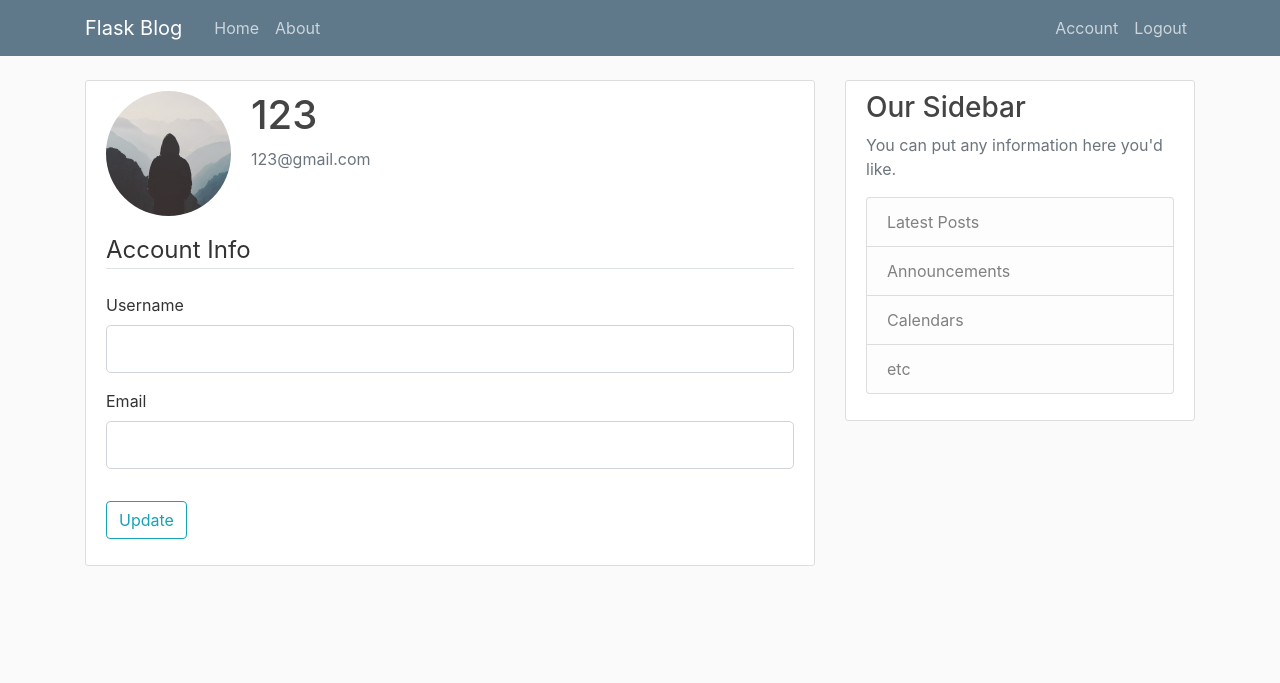
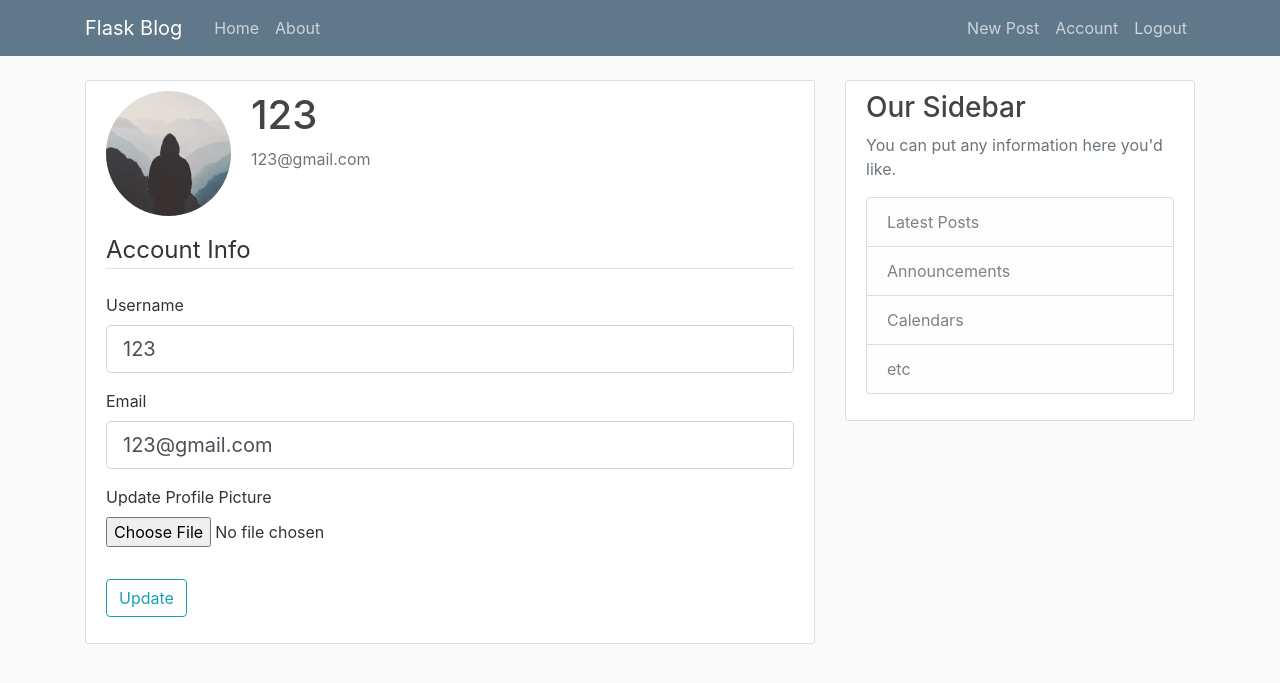
Before and after one commit to Johndodd90/FlaskBlog, a Flask app: page /account in a window 1280 px wide. Shown: the top 683 px of the page. Run offline with Flask 2, Linux system fonts and the light colour scheme; a user stored in the database is signed in; some libraries are stand-ins or nearby versions.

Commit message:
CRUD functionality added

```diff
--- a/flaskblog/forms.py
+++ b/flaskblog/forms.py
@@ -1,6 +1,7 @@
 from flask_wtf import FlaskForm
+from flask_wtf.file import FileField, FileAllowed
 from flask_login import current_user
-from wtforms import StringField, PasswordField, SubmitField, BooleanField
+from wtforms import StringField, PasswordField, SubmitField, BooleanField, TextAreaField
 from wtforms.validators import DataRequired, Length, Email, EqualTo, ValidationError
 from flaskblog.models import User
 
@@ -42,6 +43,8 @@ class UpdateAccountForm(FlaskForm):
     email = StringField('Email',
                         validators=[DataRequired(), Email()])
 
+    picture = FileField('Update Profile Picture', validators=[
+                        FileAllowed(['jpg', 'png'])])
     submit = SubmitField('Update')
 
     def validate_username(self, username):
@@ -57,3 +60,9 @@ class UpdateAccountForm(FlaskForm):
             if user:
                 raise ValidationError(
                     'That email is taken. Please choose another one')
+
+
+class PostForm(FlaskForm):
+    title = StringField('Title', validators=[DataRequired()])
+    content = TextAreaField('Content', validators=[DataRequired()])
+    submit = SubmitField('Post')
--- a/flaskblog/routes.py
+++ b/flaskblog/routes.py
@@ -1,28 +1,17 @@
-from flask import render_template, url_for, flash, redirect, request
+import os
+import secrets
+from PIL import Image
+from flask import render_template, url_for, flash, redirect, request, abort
 from flaskblog import app, db, bcrypt
-from flaskblog.forms import RegistrationForm, LoginForm, UpdateAccountForm
+from flaskblog.forms import RegistrationForm, LoginForm, UpdateAccountForm, PostForm
 from flaskblog.models import User, Post
 from flask_login import login_user, current_user, logout_user, login_required
-
-posts = [
-    {
-        'author': 'Corey Schafer',
-        'title': 'Blog Post 1',
-        'content': 'First post content',
-        'date_posted': 'April 20, 2018'
-    },
-    {
-        'author': 'John Doe',
-        'title': 'Blog Post 2',
-        'content': 'Second post content',
-        'date_posted': 'April 21, 2018'
-    }
-]
 
 
 @app.route("/")
 @app.route("/home")
 def home():
+    posts = Post.query.all()
     return render_template('home.html', posts=posts)
 
 
@@ -70,17 +59,91 @@ def logout():
     return redirect(url_for('home'))
 
 
-@app.route("/account", methods=["GET", "POST"])
+def save_picture(form_picture):
+    random_hex = secrets.token_hex(8)
+    _, f_ext = os.path.splitext(form_picture.filename)
+    picture_fn = random_hex + f_ext
+    picture_path = os.path.join(
+        app.root_path, 'static/profile_pics', picture_fn)
+
+    output_size = (125, 125)
+    i = Image.open(form_picture)
+    i.thumbnail(output_size)
+    i.save(picture_path)
+
+    return picture_fn
+
+
+@app.route("/account", methods=['GET', 'POST'])
 @login_required
 def account():
     form = UpdateAccountForm()
     if form.validate_on_submit():
+        if form.picture.data:
+            picture_file = save_picture(form.picture.data)
+            current_user.image_file = picture_file
         current_user.username = form.username.data
         current_user.email = form.email.data
         db.session.commit()
-        flash('your account has been updated', 'success')
+        flash('Your account has been updated!', 'success')
         return redirect(url_for('account'))
-
+    elif request.method == 'GET':
+        form.username.data = current_user.username
+        form.email.data = current_user.email
     image_file = url_for(
         'static', filename='profile_pics/' + current_user.image_file)
-    return render_template('account.html', title='Account', image_file=image_file, form=form)
+    return render_template('account.html', title='Account',
+                           image_file=image_file, form=form)
+
+
+@app.route("/post/new", methods=['GET', 'POST'])
+@login_required
+def new_post():
+    form = PostForm()
+    if form.validate_on_submit():
+        post = Post(title=form.title.data,
+                    content=form.content.data, author=current_user)
+        db.session.add(post)
+        db.session.commit()
+        flash('Your post has been created!', 'success')
+        return redirect(url_for('home'))
+    return render_template('create_post.html', title='New Post',
+                           form=form, legend='New Post')
+
+
+@app.route("/post/<int:post_id>")
+def post(post_id):
+    post = Post.query.get_or_404(post_id)
+    return render_template('post.html', title=post.title, post=post)
+
+
+@app.route("/post/<int:post_id>/update", methods=['GET', 'POST'])
+@login_required
+def update_post(post_id):
+    post = Post.query.get_or_404(post_id)
+    if post.author != current_user:
+        abort(403)
+    form = PostForm()
+    if form.validate_on_submit():
+        post.title = form.title.data
+        post.content = form.content.data
+        db.session.commit()
+        flash('Your post has been updated!', 'success')
+        return redirect(url_for('post', post_id=post.id))
+    elif request.method == 'GET':
+        form.title.data = post.title
+        form.content.data = post.content
+    return render_template('create_post.html', title='Update Post',
+                           form=form, legend='Update Post')
+
+
+@app.route("/post/<int:post_id>/delete", methods=['POST'])
+@login_required
+def delete_post(post_id):
+    post = Post.query.get_or_404(post_id)
+    if post.author != current_user:
+        abort(403)
+    db.session.delete(post)
+    db.session.commit()
+    flash('Your post has been deleted!', 'success')
+    return redirect(url_for('home'))
--- a/flaskblog/templates/account.html
+++ b/flaskblog/templates/account.html
@@ -9,7 +9,7 @@
         </div>
     </div>
 
-    <form method="POST" action="">
+    <form method="POST" action="" enctype="multipart/form-data">
         {{ form.hidden_tag() }}
         <fieldset class="form-group">
             <legend class="border-bottom mb-4">Account Info</legend>
@@ -40,6 +40,15 @@
                 {{ form.email(class="form-control form-control-lg") }}
                 {% endif %}
             </div>
+             <div class="form-group">
+                {{ form.picture.label() }}
+                {{ form.picture(class="form-control-file") }}
+                {% if form.picture.errors %}
+                    {% for error in form.picture.errors %}
+                    <span class="text-danger">{{ error }}</span></br>
+                    {% endfor %}
+                {% endif %}
+            </div>
 
         </fieldset>
         <div class="form-group">
@@ -47,5 +56,6 @@
         </div>
     </form>
 
+
     </div>
 {% endblock %}
--- a/flaskblog/templates/layout.html
+++ b/flaskblog/templates/layout.html
@@ -36,6 +36,7 @@
                     <!-- Navbar Right Side -->
                     <div class="navbar-nav">
                     {% if current_user.is_authenticated %}
+                    <a class="nav-item nav-link" href="{{ url_for('new_post') }}">New Post</a>
                         <a class="nav-item nav-link" href="{{ url_for('account') }}">Account</a>
                         <a class="nav-item nav-link" href="{{ url_for('logout') }}">Logout</a>
                     {% else %}
```
Also changed, not shown: flaskblog/templates/create_post.html (added, +42 -0 lines), flaskblog/templates/home.html (+4 -3 lines), flaskblog/templates/post.html (added, +42 -0 lines), flaskblog/site.db, flaskblog/static/profile_pics/ec840323be1439d1.jpg (added), flaskblog/static/profile_pics/f10ac27a8b5ac144.jpg (added).
